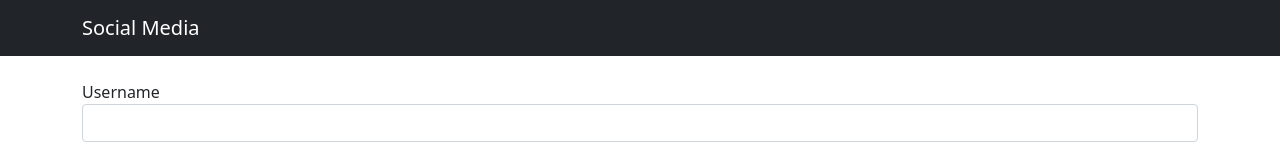
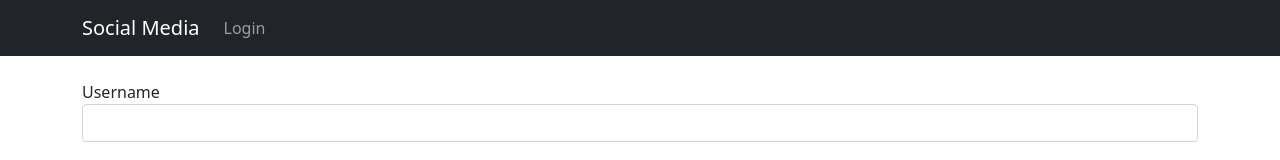
Before and after one commit to DanDaMan23/ReactSocialMedia, a React (Create React App) app: page /login in a window 1280 px wide. Shown: the top 160 px of the page. Built offline with nearby package versions, Linux system fonts and the light colour scheme; no server answers.

Commit message:
Required Field

```diff
--- a/src/components/Login/loginpage.tsx
+++ b/src/components/Login/loginpage.tsx
@@ -14,7 +14,7 @@ const LoginPage: React.FC = props => {
         <form className="container" onSubmit={onSubmitHandler}>
             <div>
                 <label htmlFor="username">Username</label>
-                <input className="form-control" type="text" name="username" id="username" ref={usernameRef}/>
+                <input className="form-control" type="text" name="username" id="username" ref={usernameRef} required/>
             </div>
             <br/>
             <button type="submit" className="btn btn-primary">Login</button>
--- a/src/components/Posts/NewPost/newPost.tsx
+++ b/src/components/Posts/NewPost/newPost.tsx
@@ -18,9 +18,9 @@ const NewPost: React.FC<NewPostProps> = props => {
         <form onSubmit={onSubmitHandler}>
             <div>
                 <label htmlFor="title">Title</label>
-                <input className="form-control" type="text" name="title" id="title" ref={titleInputRef}/>
+                <input className="form-control" type="text" name="title" id="title" ref={titleInputRef} required/>
                 <label htmlFor="description">Description</label>
-                <textarea className="form-control" id="description" ref={descriptionInputRef}></textarea>
+                <textarea className="form-control" id="description" ref={descriptionInputRef} required></textarea>
             </div>
             <br/>
             <button type="submit" className="btn btn-primary">POST</button>
--- a/src/containers/App.tsx
+++ b/src/containers/App.tsx
@@ -1,5 +1,5 @@
 import React, {useState, useEffect} from 'react';
-import {Route, Switch, Redirect} from 'react-router-dom';
+import {Route, Switch, Redirect, Link} from 'react-router-dom';
 
 import Posts from '../components/Posts/posts';
 import NewPost from '../components/Posts/NewPost/newPost';
@@ -63,7 +63,11 @@ const App:React.FC = () => {
       <NavBar />
       <Switch>
         <Route path="/posts">
-          {postsRoute}
+          {sessionStorage.username ? postsRoute : () => (
+            <div className="container">
+              Click the link to <Link to="/login">Login</Link>
+            </div>
+          )}
         </Route>
         <Route path="/home">
           <h1>Homepage</h1>
--- a/src/containers/NavBar.tsx
+++ b/src/containers/NavBar.tsx
@@ -20,6 +20,14 @@ const NavBar: React.FC = (props) => {
     </div>
   );
 
+  const loginLink = (
+    <div className="navbar-nav">
+      <Link to="/login" className="nav-link">
+        Login
+      </Link>
+    </div>
+  )
+
   return (
     <div>
       <nav className="navbar navbar-expand-lg navbar-dark bg-dark">
@@ -40,6 +48,7 @@ const NavBar: React.FC = (props) => {
           </button>
           <div className="collapse navbar-collapse" id="navbarNavAltMarkup">
             {sessionStorage.username && links}
+            {!sessionStorage.username && loginLink}
           </div>
         </div>
       </nav>
```
Also changed, not shown: 1 other file (tests, documents, lock files or other folders).
